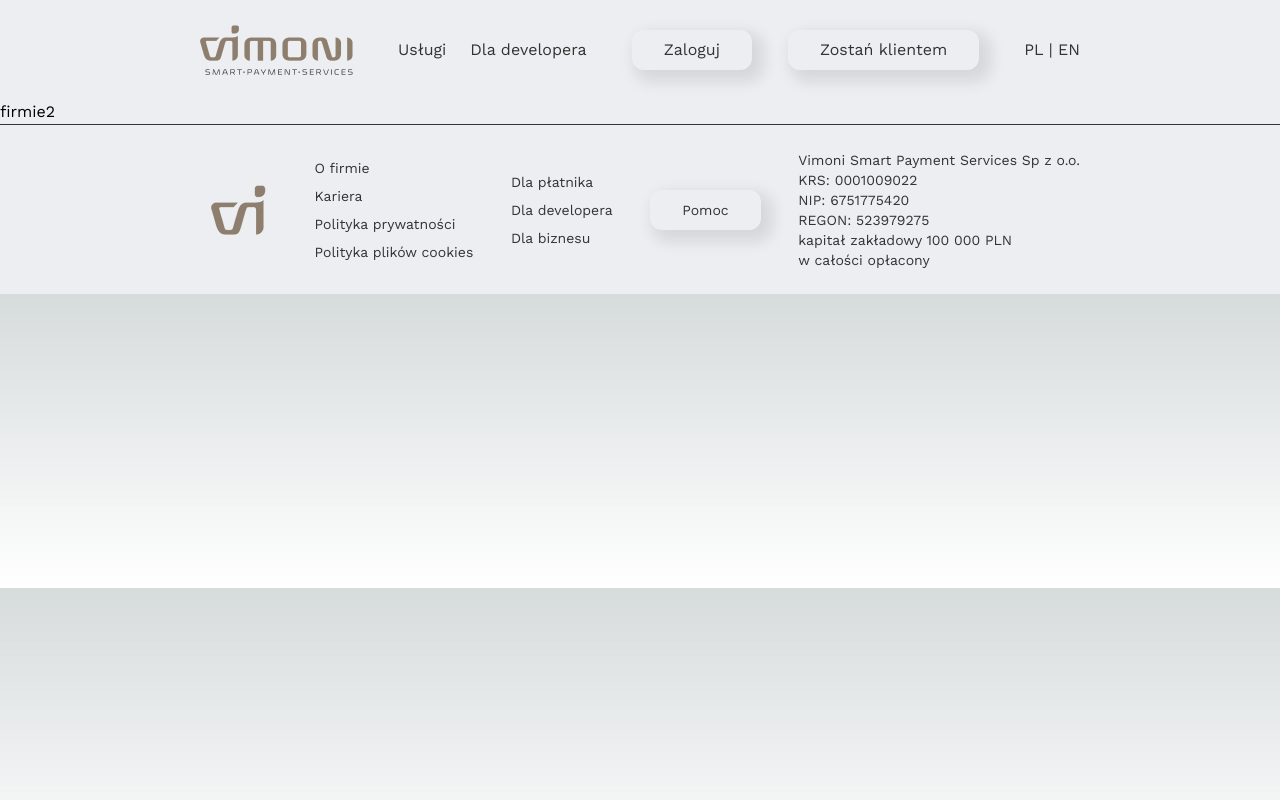
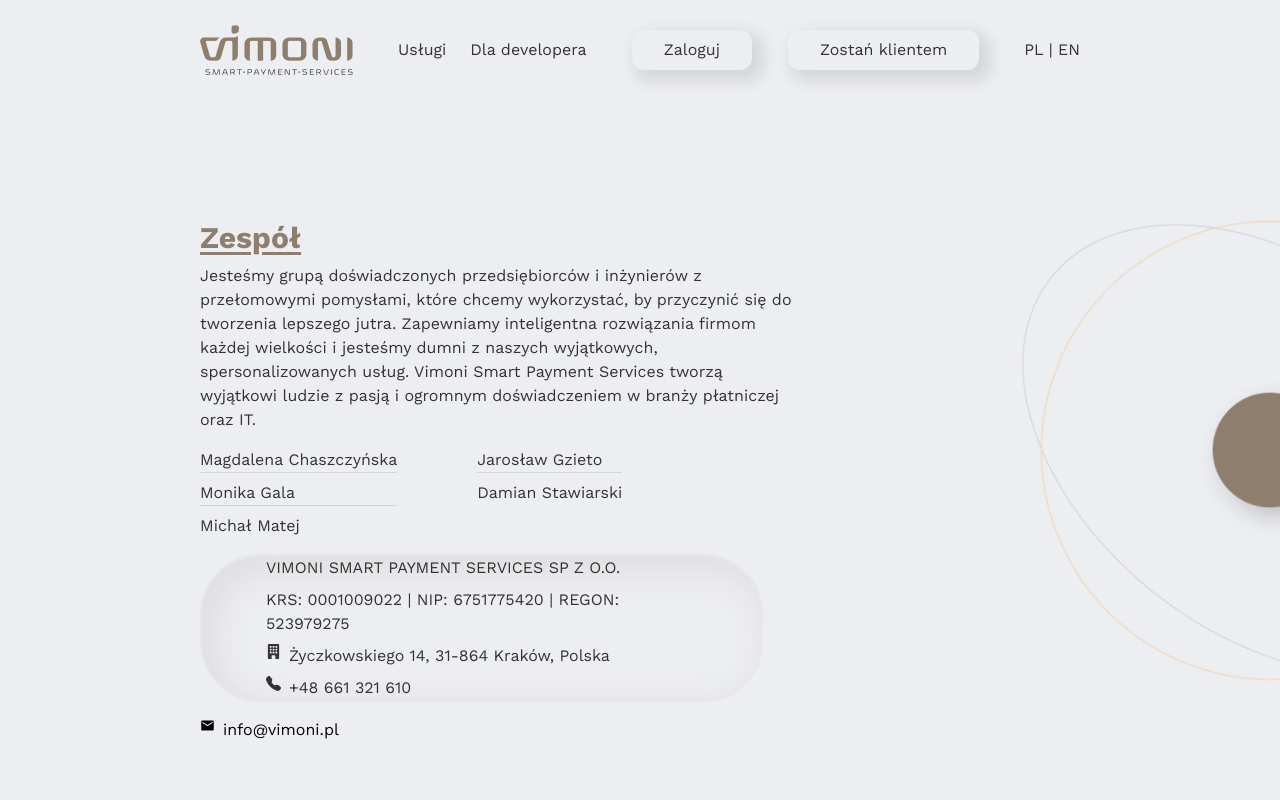
Before and after one commit to pandupan/vimoni-1, a Next.js app: page /firmie2 in a window 1280 px wide. Shown: the top 800 px of the page. Built offline with nearby package versions, Linux system fonts and the light colour scheme.

Commit message:
[ADD] - React Icons

```diff
--- a/app/firmie1/page.tsx
+++ b/app/firmie1/page.tsx
@@ -1,5 +1,4 @@
 import Firmie1Page from '@/components/pages/firmie1-page/Firmie1Page'
-import React from 'react'
 
 const page = () => {
   return (
--- a/app/firmie2/page.tsx
+++ b/app/firmie2/page.tsx
@@ -1,9 +1,9 @@
-import React from 'react'
+import Firmie1Page from '@/components/pages/firmie2-page/Firmie2Page'
 
 const page = () => {
   return (
     <div>
-      firmie2
+      <Firmie1Page/>
     </div>
   )
 }
--- a/app/globals.css
+++ b/app/globals.css
@@ -39,3 +39,9 @@
     @apply w-full;
   }
 }
+
+.box-card{
+  box-shadow: 10px 10px 32px 5px rgba(217,217,217,0.75) inset;
+  -webkit-box-shadow: 10px 10px 32px 5px rgba(217,217,217,0.75) inset;
+  -moz-box-shadow: 10px 10px 32px 5px rgba(217,217,217,0.75) inset;
+}
--- a/app/kariera/page.tsx
+++ b/app/kariera/page.tsx
@@ -1,4 +1,4 @@
-import React from 'react'
+
 
 const page = () => {
   return (
--- a/app/layout.tsx
+++ b/app/layout.tsx
@@ -7,7 +7,7 @@
 const work_wans = Work_Sans({ subsets: ['latin'] })
 
 export const metadata: Metadata = {
-  title: 'Create Next App',
+  title: 'Vimoni',
   description: 'Generated by create next app',
 }
 
--- a/app/produkt/page.tsx
+++ b/app/produkt/page.tsx
@@ -1,5 +1,4 @@
 import ProduktPage from '@/components/pages/produkt-page/ProduktPage'
-import React from 'react'
 
 const page = () => {
   return (
--- /dev/null
+++ b/components/pages/firmie2-page/Firmie2Page.tsx
@@ -0,0 +1,57 @@
+import Image from "next/image"
+import { BsFillBuildingFill, BsTelephoneFill } from "react-icons/bs"
+import { MdEmail } from "react-icons/md"
+
+const Firmie1Page = () => {
+  return (
+    <div className="relative flex justify-between container w-full px-[200px] py-28">
+      <div className="flex flex-col">
+        <h2 className="text-theme-primary underline underline-offset-4 font-bold text-3xl py-2">
+          Zespół
+        </h2>
+        <div className="w-[600px] flex flex-col gap-4">
+        <p className="text-theme-text">
+          Jesteśmy grupą doświadczonych przedsiębiorców i inżynierów z przełomowymi pomysłami, które chcemy wykorzystać, by przyczynić się do tworzenia lepszego jutra. Zapewniamy inteligentna rozwiązania firmom każdej wielkości i jesteśmy dumni z naszych wyjątkowych, spersonalizowanych usług. Vimoni Smart Payment Services tworzą wyjątkowi ludzie z pasją i ogromnym doświadczeniem w branży płatniczej oraz IT.
+        </p>
+        <div className="flex gap-20 text-theme-text">
+          <ul className="space-y-2">
+            <li className="border-b border-[#D4D5D9]">Magdalena Chaszczyńska</li>
+            <li className="border-b border-[#D4D5D9]">Monika Gala</li>
+            <li>Michał Matej</li>
+          </ul>
+          <ul className="space-y-2">
+            <li className="border-b border-[#D4D5D9]">Jarosław Gzieto</li>
+            <li>Damian Stawiarski</li>
+          </ul>
+        </div>
+        <div className="bg-[#EDEEF2] flex flex-col gap-2 justify-center container px-16 w-[563px] border-2 rounded-[60px] box-card text-theme-text">
+          <h1 className="uppercase">Vimoni Smart Payment Services Sp z o.o.</h1>
+          <p className="uppercase">KRS: 0001009022 | NIP: 6751775420 | REGON: 523979275</p>
+          <div className="flex gap-2">
+            <BsFillBuildingFill size={15}/>
+            <p>Życzkowskiego 14, 31-864 Kraków, Polska </p>
+          </div>
+          <div className="flex gap-2">
+            <BsTelephoneFill size={15}/>
+            <p>+48 661 321 610</p>
+          </div>
+        </div>
+        <div className="flex gap-2">
+            <MdEmail size={15}/>
+            <p>info@vimoni.pl</p>
+          </div>
+
+        </div>
+      </div>
+        <div className="absolute -right-[340px] -top-0 flex aspect-square w-[700px] h-[700px]">
+      <Image
+          src="/images/Component2.png"
+          alt="Placeholder"
+          fill={true}
+        />
+      </div>
+    </div>
+  )
+}
+
+export default Firmie1Page
--- a/components/pages/produkt-page/ProduktPage.tsx
+++ b/components/pages/produkt-page/ProduktPage.tsx
@@ -4,7 +4,7 @@
   return (
     <div className="relative flex justify-between container w-full  px-[200px] py-28">
       <div className="flex flex-col gap-28">
-        <div className="bg-[#EDEEF2] flex flex-col gap-2 justify-center container px-16 w-[563px] h-[222px] border-2 rounded-3xl shadow-[7px_7px_15px_5px_#00000019]">
+        <div className="bg-[#EDEEF2] flex flex-col gap-2 justify-center container px-16 w-[563px] h-[222px] border-2 rounded-[60px] shadow-[7px_7px_15px_5px_#00000019]">
           <h1 className="font-semibold text-2xl text-theme-primary">
             PLUGINS
           </h1>
@@ -12,7 +12,7 @@
           Przygotowaliśmy dla Ciebie wtyczki którymi łatwo zintegrujesz się z platformą Vimoni Payment System.
           </p>
         </div>
-        <div className="bg-[#EDEEF2] flex flex-col gap-2 justify-center container px-16 w-[563px] h-[222px] border-2 rounded-3xl shadow-[7px_7px_15px_5px_#00000019]">
+        <div className="bg-[#EDEEF2] flex flex-col gap-2 justify-center container px-16 w-[563px] h-[222px] border-2 rounded-[60px] shadow-[7px_7px_15px_5px_#00000019]">
           <h1 className="font-semibold text-2xl text-theme-primary">
             REST API
           </h1>
--- a/package.json
+++ b/package.json
@@ -19,6 +19,7 @@
     "postcss": "8.4.29",
     "react": "18.2.0",
     "react-dom": "18.2.0",
+    "react-icons": "^4.11.0",
     "tailwindcss": "3.3.3",
     "typescript": "5.2.2"
   }
```
Also changed, not shown: components/pages/firmie2-page/disini.txt (deleted), 1 other file (tests, documents, lock files or other folders).
